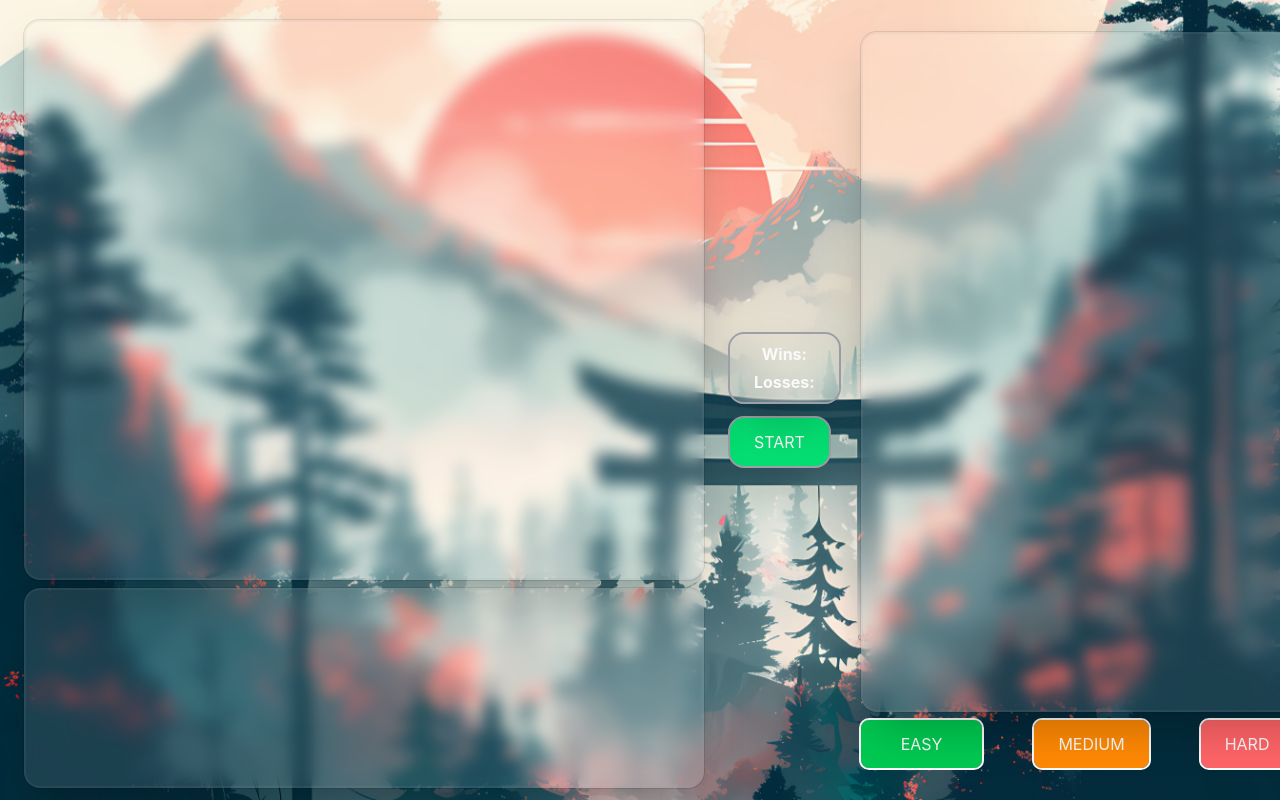
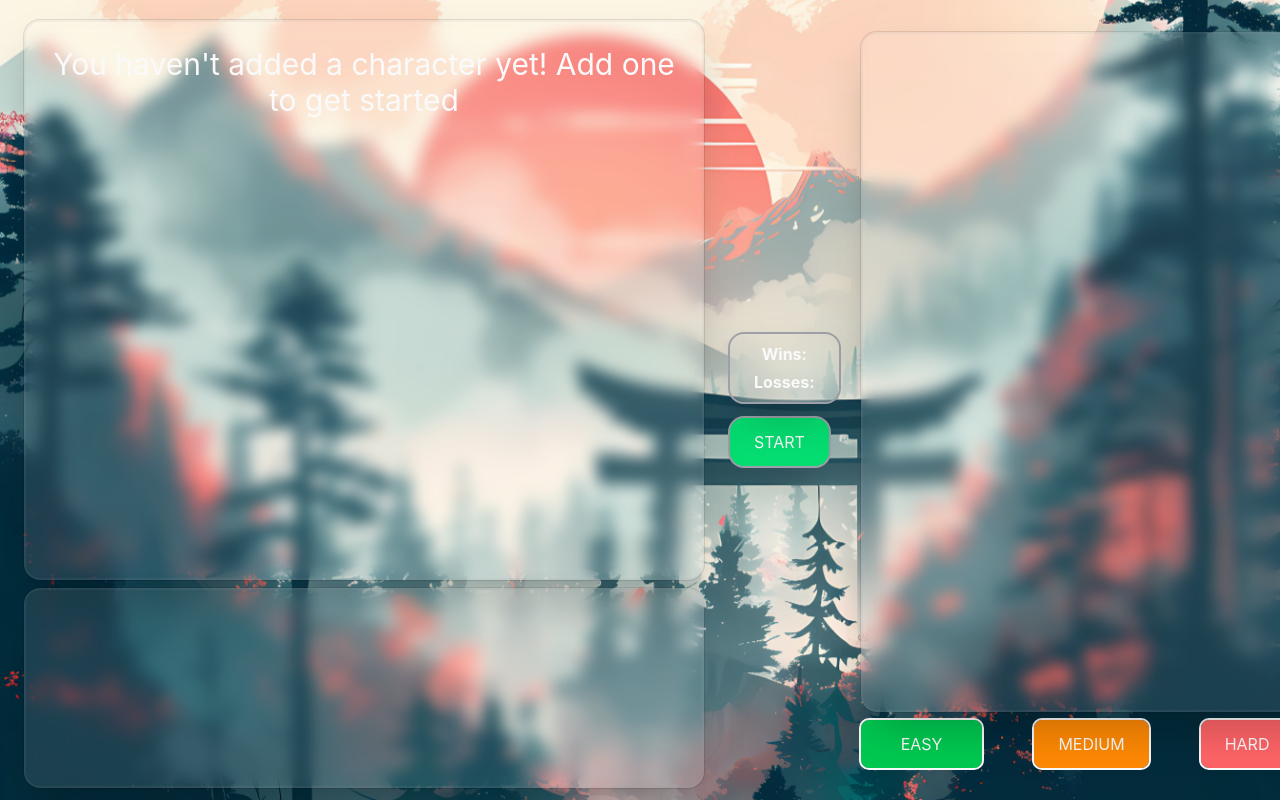
Before and after one commit to BrackListed/Gacha-game, a React (Vite) app: page /Duels in a window 1280 px wide. Shown: the top 800 px of the page. Built offline with nearby package versions, Linux system fonts and the light colour scheme.

Commit message:
On the duels page, you can now choose characteers and it will display them. Also added a placeholder if you have not chosen a character yet.

```diff
--- a/src/Pages/Duels.tsx
+++ b/src/Pages/Duels.tsx
@@ -1,7 +1,10 @@
+import { useState } from "react";
+
 type Character ={
     name: string;
     Atk: number;
     Def: number;
+    img: string
     id: number;
 }
 
@@ -10,13 +13,23 @@ type DuelProps = {
 }
 
 export function Duels({characters}: DuelProps) {
+    const [fighter, setFighter] = useState<Character>(JSON.parse(localStorage.getItem("fighter-storage") ?? "null") ?? [])
+    const [chosenState, setChosenState] = useState(false)
     return(
         <div id ="body" className="bg-[url('/Background/Duels.jpg')] w-screen h-screen bg-no-repeat bg-center bg-cover bg-fixed flex items-center">
             <div id = "player-actions" className="flex flex-col px-6">
-                <div id = "chosen-character-container" className=" ring-black/10 ring-1 bg-white/10 backdrop-blur-sm shadow-2xl px-3 py-6 halo min-w-170 w-fit min-h-140 my-2 h-fit flex flex-col gap-2 items-center border-2 border-zinc-400/10 rounded-2xl"></div>
+                <div id = "chosen-character-container" className=" ring-black/10 ring-1 bg-white/10 backdrop-blur-sm shadow-2xl px-3 py-6 halo min-w-170 w-fit min-h-140 my-2 h-fit flex flex-col gap-2 items-center border-2 border-zinc-400/10 rounded-2xl">
+                    {chosenState && <progress max = {fighter.Def} value = {fighter.Def}></progress>}
+                    {chosenState === false && <h1 className="flex items-cennter justify-center text-center w-full h-full text-zinc-50 text-3xl">You haven't added a character yet! Add one to get started</h1>}
+                    {chosenState && <img src = {fighter.img} alt = "image of character" className="w-80 h-100"></img>}
+                    {chosenState && <div id = "fighter-stats" className="flex backdrop-blur-lg rounded-2xl border-2 flex-col gap-1 border-zinc-400 shadow-2xl w-fit px-6 py-2 font-bold text-center justify-center">
+                        <p>Atk: {fighter.Atk}</p>
+                        <p>Def: {fighter.Def}</p>
+                    </div>}
+                </div>
                 <div id = "choose-characters-here" className=" ring-black/10 ring-1 bg-white/10 backdrop-blur-sm shadow-2xl px-3 py-6 halo w-170 min-h-50 h-fit flex gap-2 items-center border-2 border-zinc-400/10 rounded-2xl flex-wrap">
                 {characters.map((character) =>(
-                        <button className="flex-1 grow hover:brightness-90 outline-2 outline-zinc-50 hover:p-4 hover:cursor-pointer min-w-26 hover:scale-105 transition-all bg-red-600/80 p-3 rounded-lg">{character.name}</button>
+                        <button onClick = {() => {setFighter(character), setChosenState(true)}}className="flex-1 grow hover:brightness-90 outline-2 outline-zinc-50 hover:p-4 hover:cursor-pointer min-w-26 hover:scale-105 transition-all bg-red-600/80 p-3 rounded-lg">{character.name}</button>
                 ))}
                 </div>
             </div>
@@ -26,7 +39,7 @@ export function Duels({characters}: DuelProps) {
                     <p>Wins: </p>
                     <p>Losses: </p>
                 </div>
-                <button className="flex bg-green-400 rounded-2xl border-2 flex-col gap-1 border-zinc-400 shadow-2xl w-fit px-6 py-3 h-fit text-center justify-center hover:cursor-pointer hover:bg-green-500 hover:px-7 hover:py-4 hover:scale-105 transition-all">START</button>
+                <button onClick = {() => startFight(fighter)}className="flex bg-green-400 rounded-2xl border-2 flex-col gap-1 border-zinc-400 shadow-2xl w-fit px-6 py-3 h-fit text-center justify-center hover:cursor-pointer hover:bg-green-500 hover:px-7 hover:py-4 hover:scale-105 transition-all">START</button>
             </div>
 
             <div id = "bot-actions-and-difficulty" className="flex flex-col gap-2">
@@ -42,4 +55,8 @@ export function Duels({characters}: DuelProps) {
 
         </div>
     )
+
+    function startFight(fighter: Character){
+
+    }
 }
```
